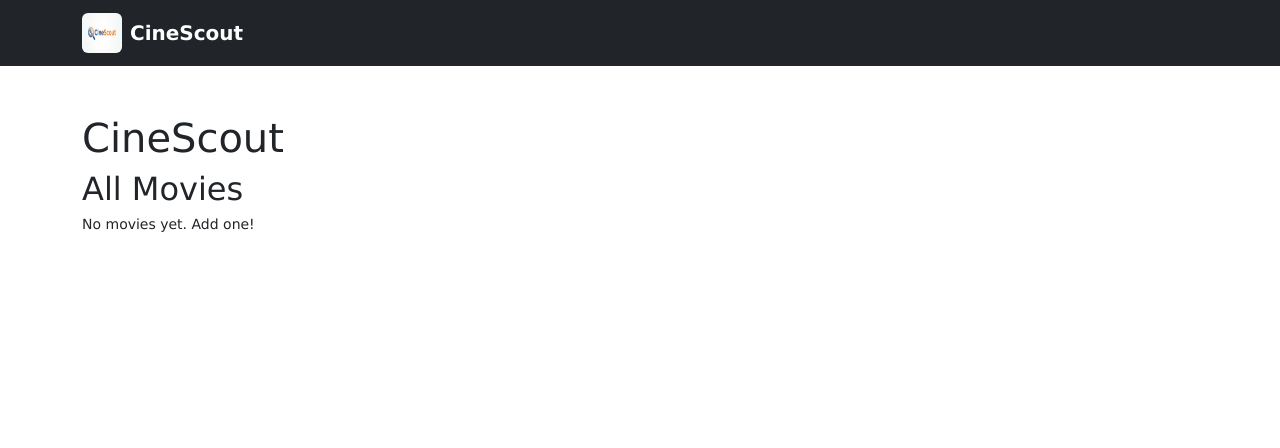
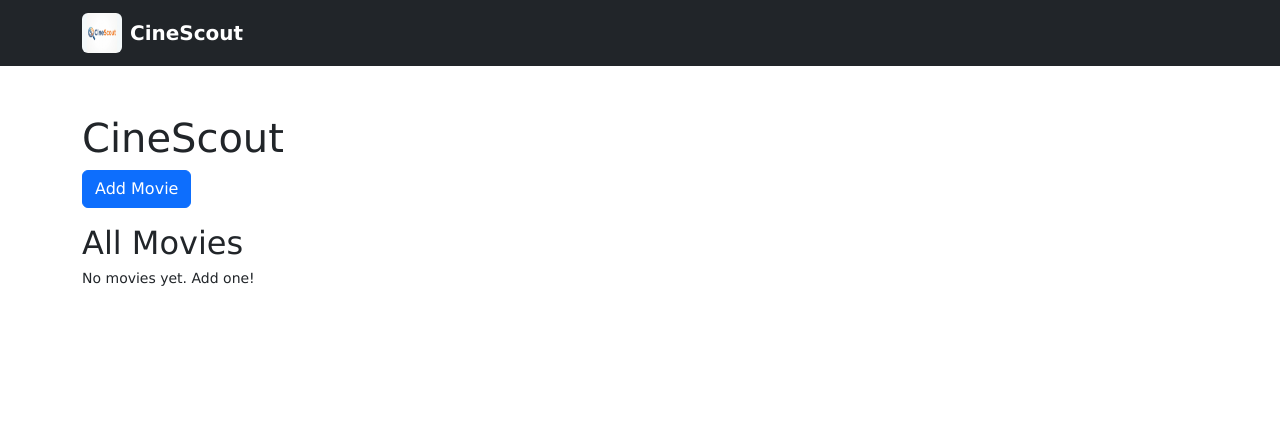
Before and after one commit to mahdeyhussain/INFR3120-FALL-26-PROJECT, a Node server app: page / in a window 1280 px wide. Shown: the top 448 px of the page. Run offline with Node 20, Linux system fonts and the light colour scheme; data that the repository does not hold is empty; some libraries are stand-ins or nearby versions.

Commit message:
Restore Add Movie hero button on landing page

```diff
--- a/views/index.ejs
+++ b/views/index.ejs
@@ -5,6 +5,8 @@
       <%= title %>
     </h1>
 
+        <a href="/movies/add" class="btn btn-primary mb-3">Add Movie</a>
+
     <%- include('partials/titleTable') %>
   </main>
 
```
